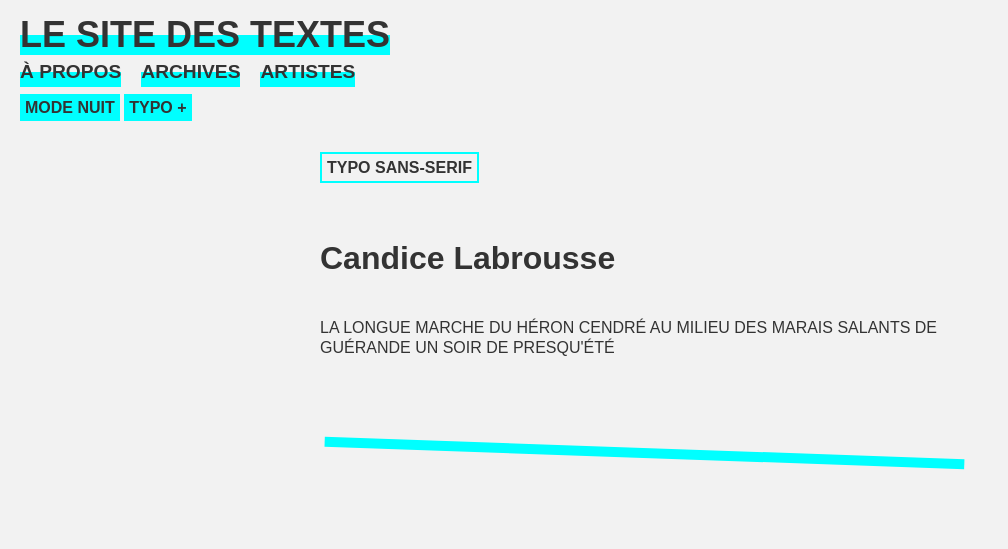
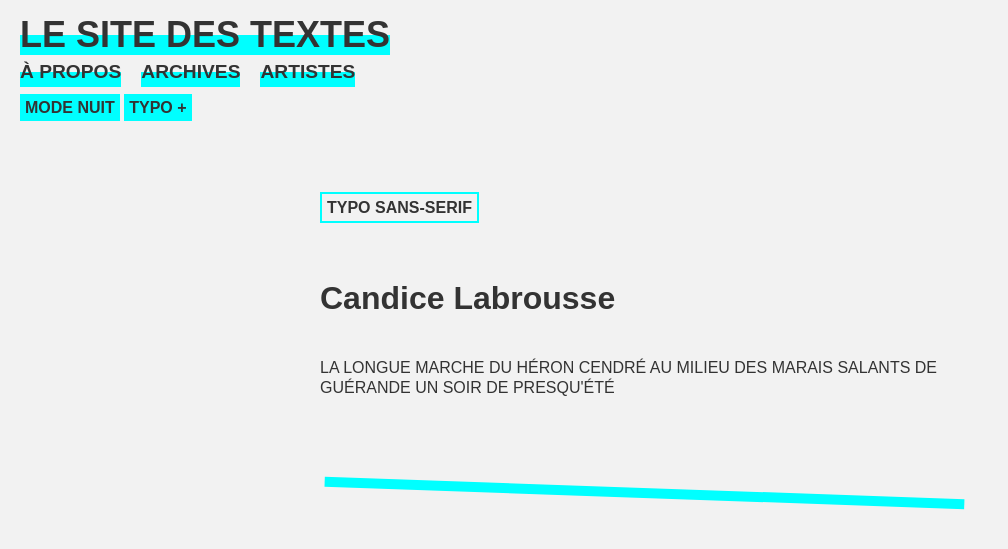
Before and after one commit to PQuod/Maipo, a Jekyll site: the page built from _category/labrousse-candice.md, in a window 1280 px wide. Shown: the top 549 px of the page, without its empty margins (0-1008 px from the left). Built offline with Jekyll 4.4.1, drawn with Linux system fonts in a browser that asks for light colours.

Commit message:
Update _layout.scss

```diff
--- a/_sass/minima/_layout.scss
+++ b/_sass/minima/_layout.scss
@@ -102,7 +102,7 @@ margin-top:5px;
 }
 
 .page-title{
-  text-transform:uppercase;
+  text-transform:none;
   font-size:calc(var(--font-size)*1.5);
   margin-bottom:var(--line-height);
 }
@@ -151,7 +151,11 @@ margin-top:5px;
   margin-bottom:calc(var(--line-height)*2);
   }
 
+  article .post{
+  padding-top:calc(var(--line-height)*2);
+  }
   article h1{
+
   padding-top:calc(var(--line-height)*3);
     line-height:calc(var(--line-height)*2);
     font-size:calc(var(--font-size)*2);
@@ -267,6 +271,7 @@ margin-top:5px;
 
 .fiche-auteur{
   line-height:var(--line-height);
+   padding-top:calc(var(--line-height)*2);
 }
 
 .nom-auteur{
```
